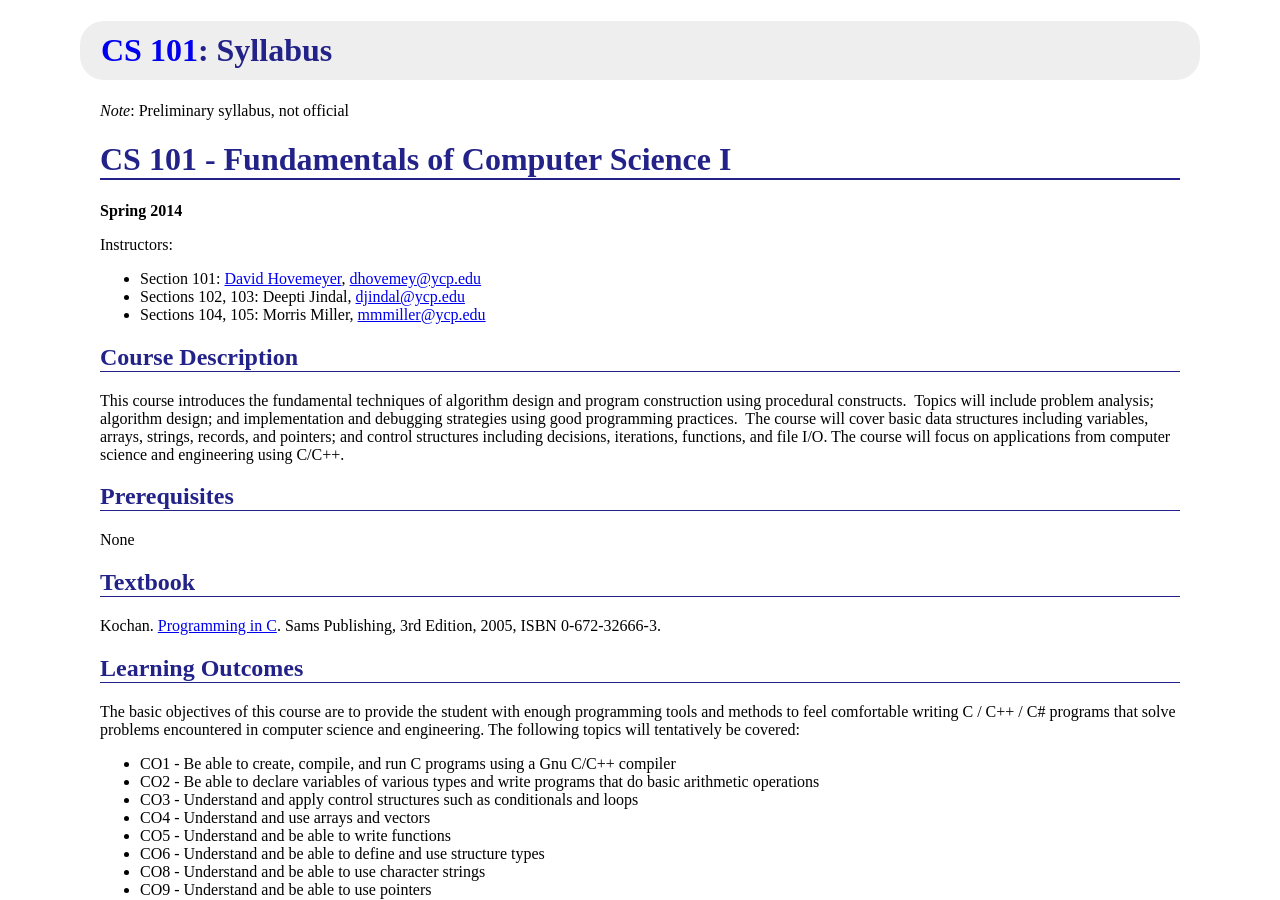
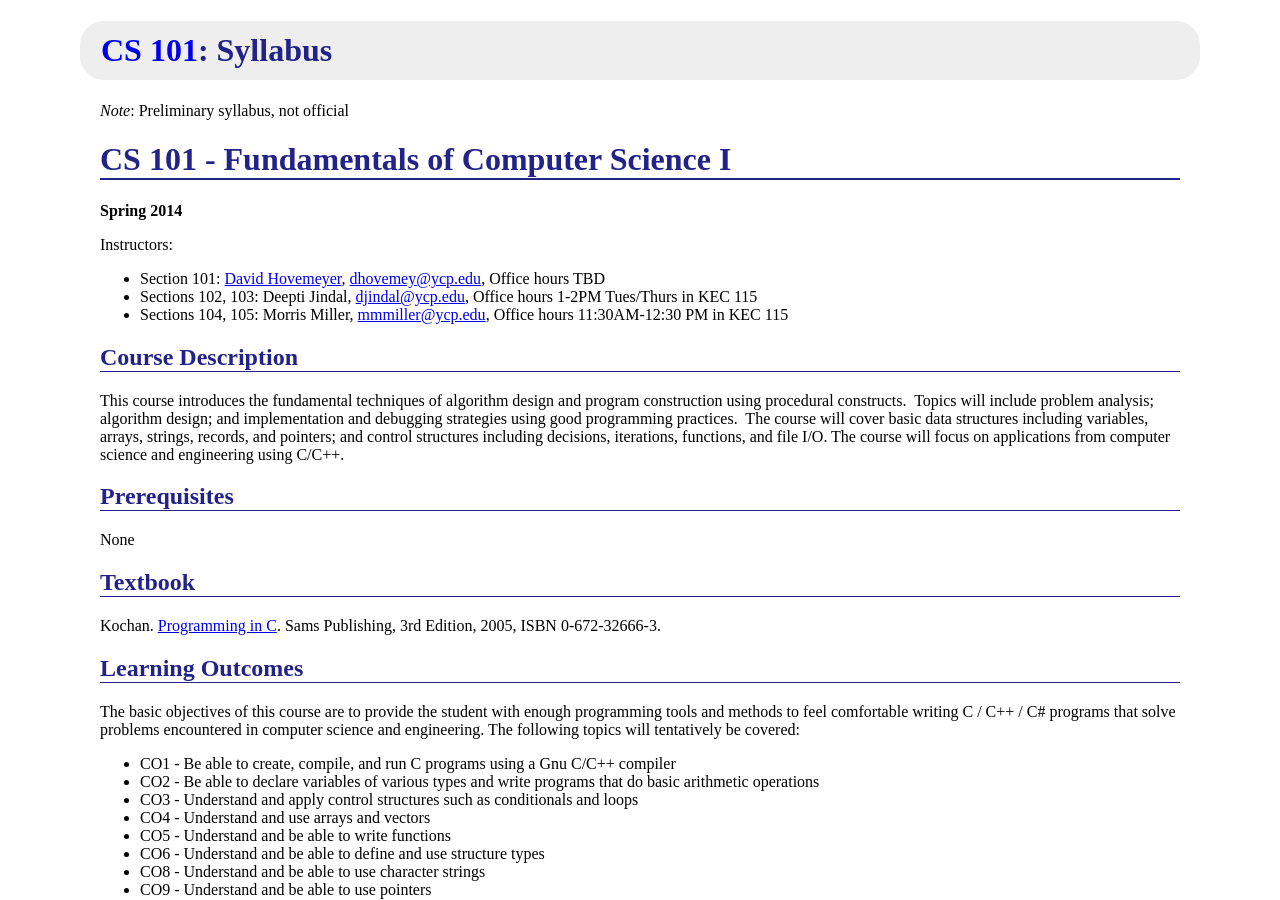
Before and after one commit to ycpcs/cs101-spring2014, a Jekyll site: the page built from syllabus.md, in a window 1280 px wide and 900 px high. Built offline with Jekyll 4.4.1, drawn with Linux system fonts in a browser that asks for light colours; Markdown is read by kramdown in place of the engine named in the settings.

Commit message:
office hours

```diff
--- a/syllabus.md
+++ b/syllabus.md
@@ -12,9 +12,9 @@
 
 Instructors:
 
-- Section 101: [David Hovemeyer](http://faculty.ycp.edu/~dhovemey/), <dhovemey@ycp.edu>
-- Sections 102, 103: Deepti Jindal, <djindal@ycp.edu>
-- Sections 104, 105: Morris Miller, <mmmiller@ycp.edu>
+- Section 101: [David Hovemeyer](http://faculty.ycp.edu/~dhovemey/), <dhovemey@ycp.edu>, Office hours TBD
+- Sections 102, 103: Deepti Jindal, <djindal@ycp.edu>, Office hours 1-2PM Tues/Thurs in KEC 115
+- Sections 104, 105: Morris Miller, <mmmiller@ycp.edu>, Office hours 11:30AM-12:30 PM in KEC 115
 
 Course Description
 ------------------
```
